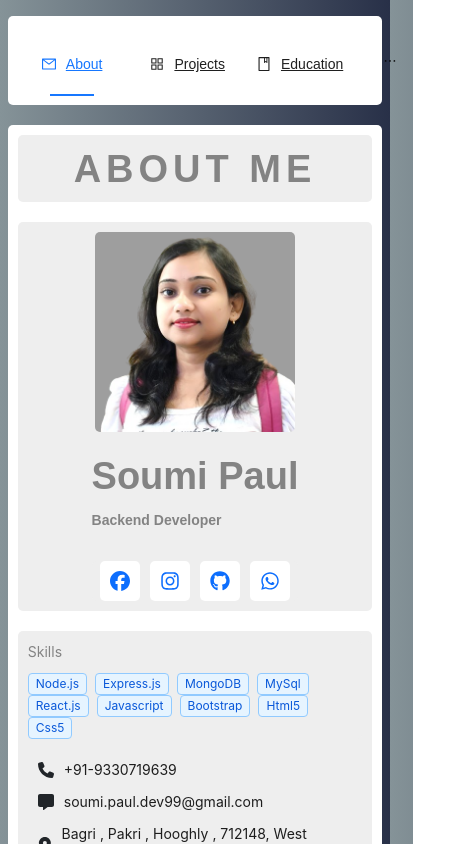
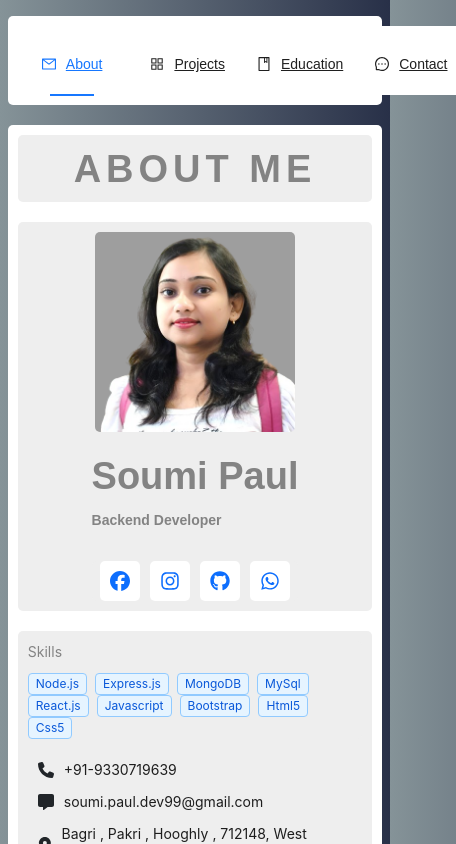
Before and after one commit to Soumi-Paul-dev-99/Personal-Portfolio-By-Soumi, a React (Vite) app: page / in a window 390 px wide. Shown: the top 844 px of the page, 456 px wide, since content can reach past the window. Built offline with nearby package versions, Linux system fonts and the light colour scheme; a web font is replaced by a local one.

Commit message:
navbar change

```diff
--- a/src/Components/Navbar/Navbar.css
+++ b/src/Components/Navbar/Navbar.css
@@ -48,12 +48,11 @@
   }}
     @media (max-width: 768px) {
       .navbar {
-        width: 100%;
-        height: auto;
+       height: auto;
         transition: all 0.3s ease-in-out;
       }
                 .ant-menu {
-                  width: 100%;
+
                   display: flex !important;
                   align-items: center;
                   flex-direction: row !important;
--- a/src/Components/Navbar/Navbar.jsx
+++ b/src/Components/Navbar/Navbar.jsx
@@ -42,7 +42,7 @@ const Navbar = () => {
       <Menu
         onClick={onClick}
         selectedKeys={[current]}
-        mode={window.innerWidth <= 800 ? "horizontal" : "inline"}
+        mode={window.innerWidth <= 900 ? "horizontal" : "inline"}
         items={items}
       />
     </div>
```
